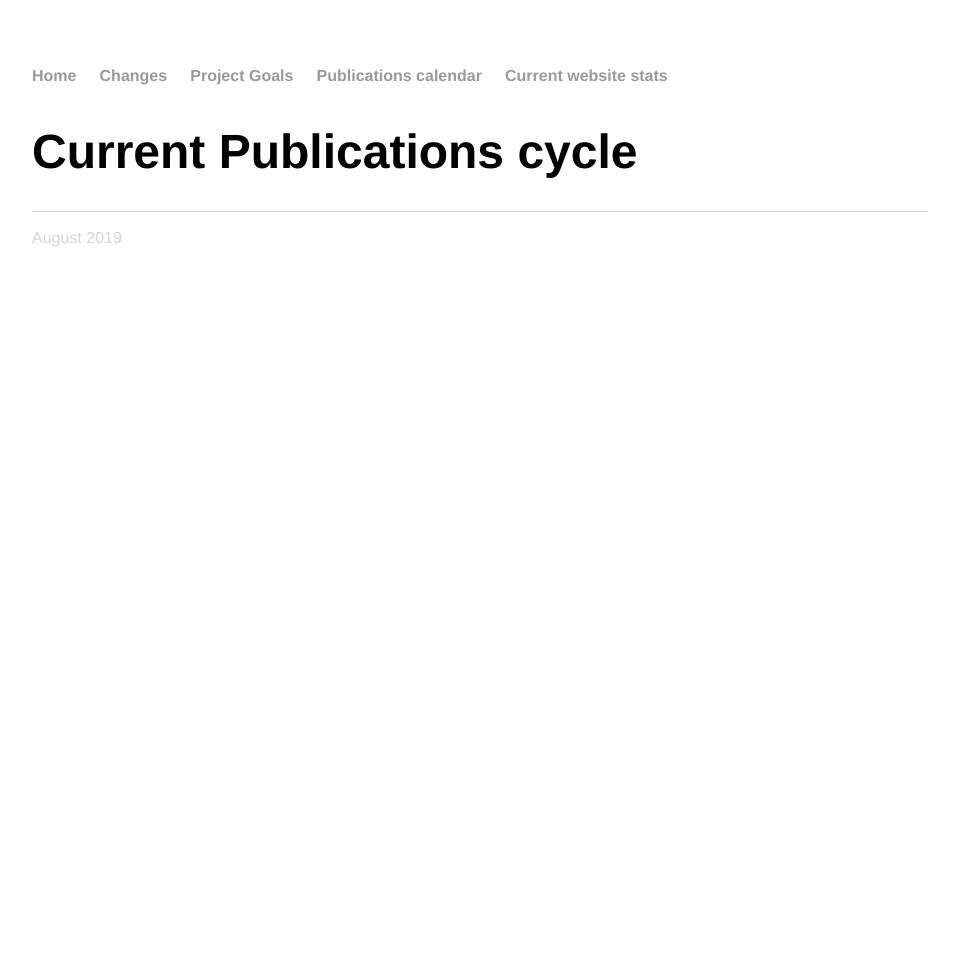
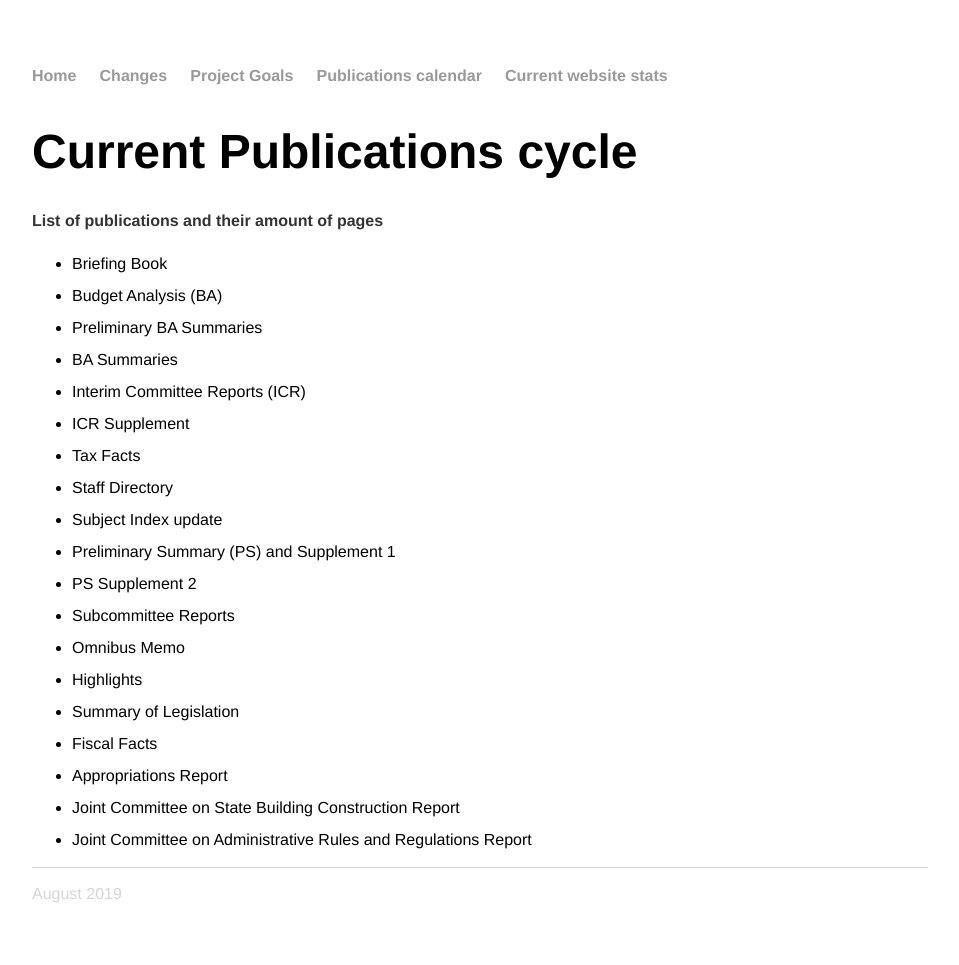
Before and after one commit to karlfun/karlfun.github.io, a Jekyll site: the page built from calendar/index.md, in a window 1280 px wide. Shown: the whole page, without its empty margins (160-1119 px from the left). Built offline with Jekyll 4.4.1, drawn with Linux system fonts in a browser that asks for light colours; before the commit the page ends 900 px from its top, so only the background shows below that.

Commit message:
add all pubs to list

```diff
--- a/calendar/index.md
+++ b/calendar/index.md
@@ -4,3 +4,25 @@ title: Publications Calendar
 ---
 
 # Current Publications cycle
+
+**List of publications and their amount of pages**
+
+* Briefing Book
+* Budget Analysis (BA)
+* Preliminary BA Summaries
+* BA Summaries
+* Interim Committee Reports (ICR)
+* ICR Supplement
+* Tax Facts
+* Staff Directory
+* Subject Index update
+* Preliminary Summary (PS) and Supplement 1
+* PS Supplement 2
+* Subcommittee Reports
+* Omnibus Memo
+* Highlights
+* Summary of Legislation
+* Fiscal Facts
+* Appropriations Report
+* Joint Committee on State Building Construction Report
+* Joint Committee on Administrative Rules and Regulations Report
```
